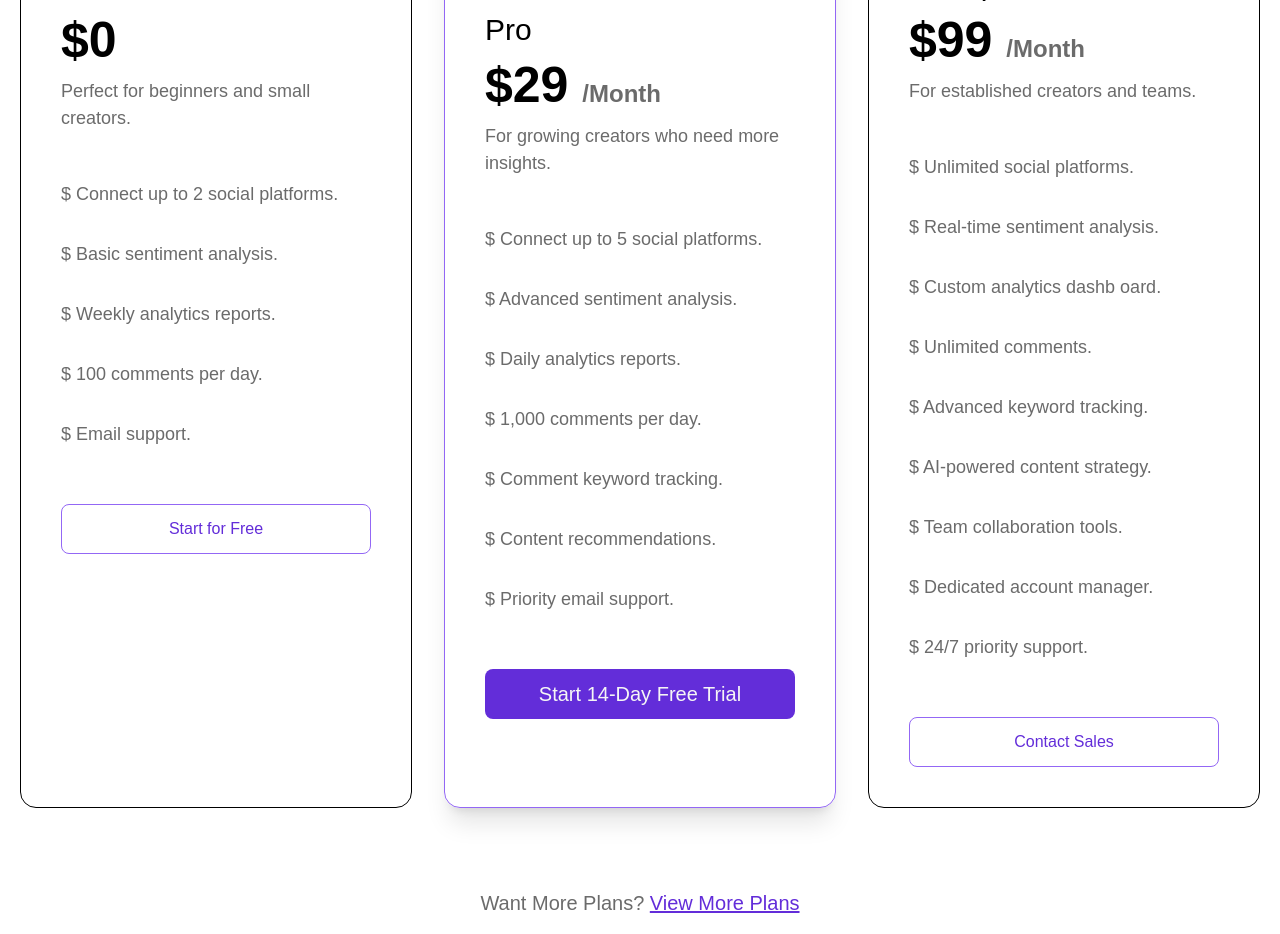
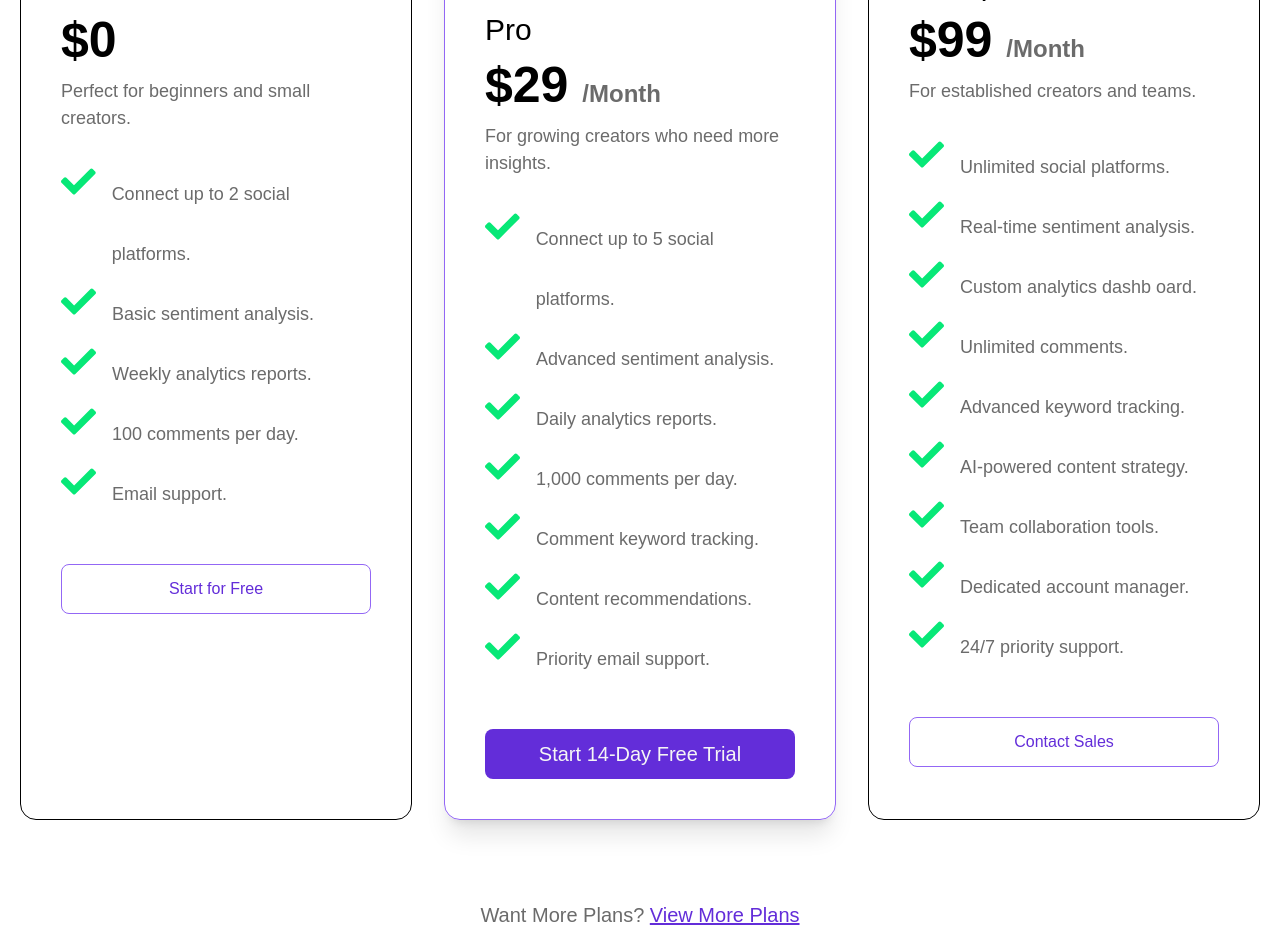
Before and after one commit to aighostex/VibeCast, a React (Vite) app in the folder client/vibecast/: page / in a window 1280 px wide. Shown: the part 4440-5374 px from the top of the page. Built offline with nearby package versions, Linux system fonts and the light colour scheme; a web font is replaced by a local one.

Commit message:
Added check mark

```diff
--- a/client/vibecast/package.json
+++ b/client/vibecast/package.json
@@ -10,10 +10,12 @@
     "preview": "vite preview"
   },
   "dependencies": {
+    "@mui/icons-material": "^7.1.2",
     "@tailwindcss/vite": "^4.1.10",
     "lucide-react": "^0.513.0",
     "react": "^19.1.0",
     "react-dom": "^19.1.0",
+    "react-icons": "^5.5.0",
     "tailwindcss": "^4.1.10"
   },
   "devDependencies": {
--- a/client/vibecast/src/components/Pricing.jsx
+++ b/client/vibecast/src/components/Pricing.jsx
@@ -1,5 +1,6 @@
 import React from 'react'
 import { pricingPlans } from '../constants/pricingPlan';
+import { FaCheck } from 'react-icons/fa';
 
 
 const Pricing = () => {
@@ -25,8 +26,10 @@ const Pricing = () => {
                 </div>
 
                 <ul className='leading-15'>
-                    {plan.features.map((feature, index)=>(
-                        <li key={index} className='text-[18px] text-[#6B6B6B]'>$ {feature}</li>
+                    {plan?.features?.map((feature )=>(
+                        <li  className='text-[18px] text-[#6B6B6B] flex gap-x-4 '>
+                            <FaCheck className='w-[35px] h-[35px] text-[#07E877]'/>
+                            {feature}</li>
                     ))}
                 </ul>
                 <button className={classNames(plan.mostPopular ? ' bg-[#632dd9] text-[20px] w-full h-[50px] rounded-[8px] mt-5 text-[#f5f5f5]' :
```
Also changed, not shown: 1 other file (tests, documents, lock files or other folders).
